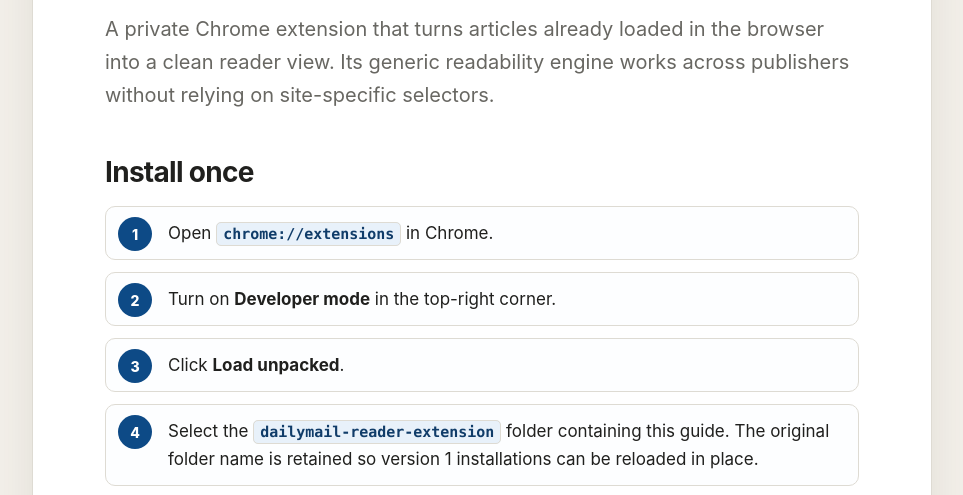
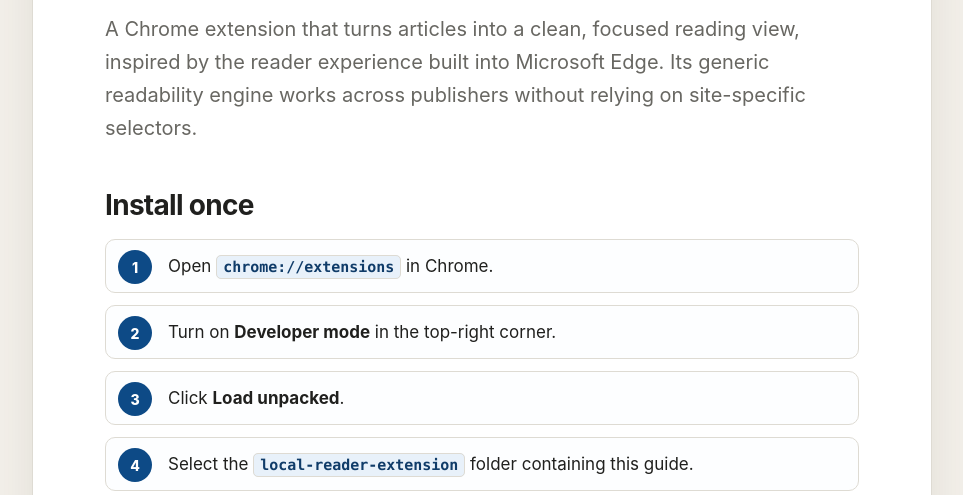
Before and after one commit to JKeatingMU/local-reader-extension, a browser extension: page README.html in a window 1280 px wide. Shown: the part 245-740 px from the top of the page, without its empty margins (158-1121 px from the left). Drawn offline with Linux system fonts and the light colour scheme.

Commit message:
Prepare public Local Reader repository

```diff
--- a/README.html
+++ b/README.html
@@ -175,7 +175,7 @@
       </div>
     </header>
 
-    <p class="intro">A private Chrome extension that turns articles already loaded in the browser into a clean reader view. Its generic readability engine works across publishers without relying on site-specific selectors.</p>
+    <p class="intro">A Chrome extension that turns articles into a clean, focused reading view, inspired by the reader experience built into Microsoft Edge. Its generic readability engine works across publishers without relying on site-specific selectors.</p>
 
     <section aria-labelledby="install-heading">
       <h2 id="install-heading">Install once</h2>
@@ -183,7 +183,7 @@
         <li>Open <code>chrome://extensions</code> in Chrome.</li>
         <li>Turn on <strong>Developer mode</strong> in the top-right corner.</li>
         <li>Click <strong>Load unpacked</strong>.</li>
-        <li>Select the <code>dailymail-reader-extension</code> folder containing this guide. The original folder name is retained so version 1 installations can be reloaded in place.</li>
+        <li>Select the <code>local-reader-extension</code> folder containing this guide.</li>
         <li>Open Chrome’s Extensions menu—the puzzle-piece icon—and pin <strong>Local Reader</strong>.</li>
       </ol>
       <p>If an earlier version is already loaded, click its reload button on <code>chrome://extensions</code>. Chrome will update it to <strong>Local Reader 2.3.1</strong>.</p>
@@ -206,7 +206,7 @@
 
     <section aria-labelledby="how-heading">
       <h2 id="how-heading">How it works</h2>
-      <p>Local Reader compares the rendered page with an inertly parsed copy of the HTML returned by the same URL. It uses the source only when that contains a clearly more complete article, which recovers text removed by client-side code without publisher-specific rules.</p>
+      <p>Local Reader compares the rendered page with an inertly parsed copy of the page’s original HTML, then uses the stronger article candidate. This makes extraction more reliable on dynamic sites without publisher-specific rules.</p>
       <p>Mozilla Readability identifies the headline, author and core content; DOMPurify sanitizes the result before displaying it locally. Extracted article text is never sent to an external reading or analytics service.</p>
       <p>Read aloud uses Chrome’s built-in speech support and the voices configured on the computer. Local Reader divides the article into short passages for reliable playback and adds no external speech service.</p>
     </section>
```
Also changed, not shown: README.md, manifest.json.
